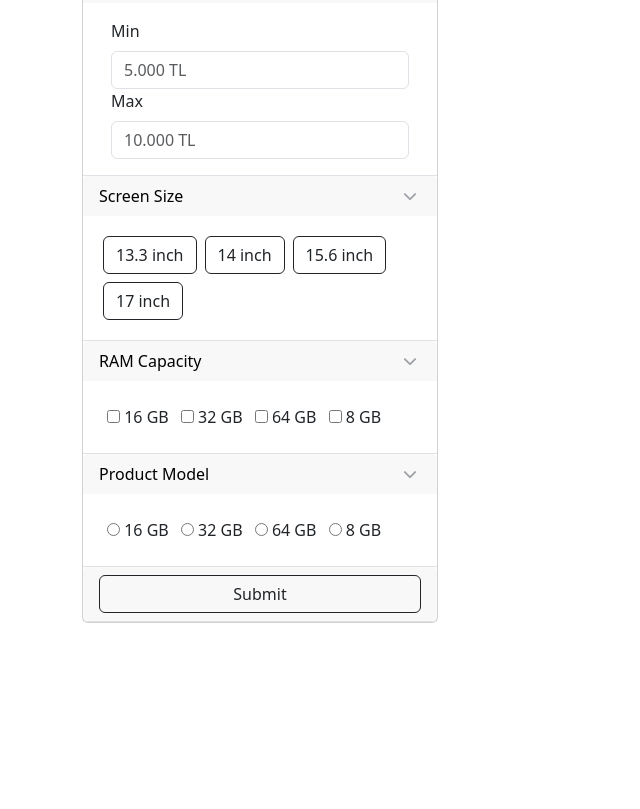
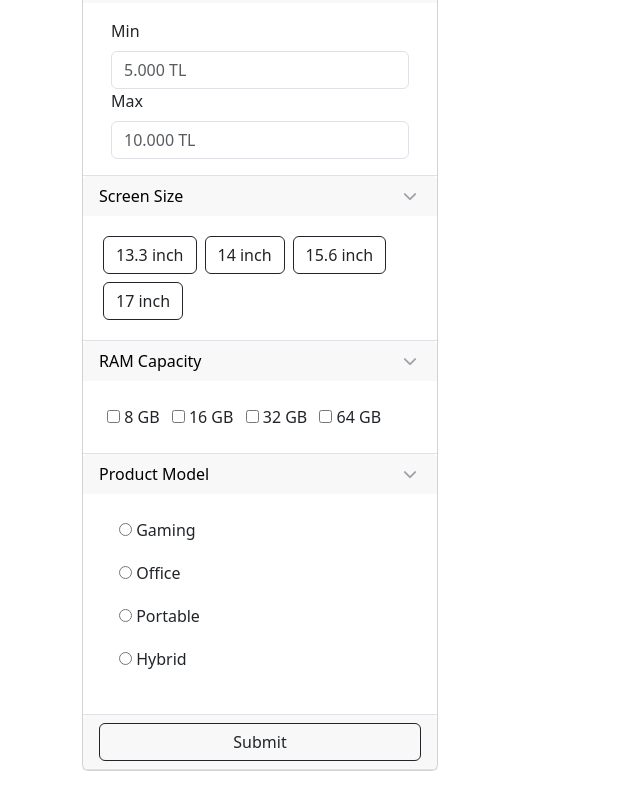
Before and after one commit to cnon06/filters, a plain HTML site: page index.html in a window 1280 px wide. Shown: the part 337-1146 px from the top of the page, without its empty margins (0-640 px from the left). Before the commit the page ends 1008 px from the top, so only its background shows below. Drawn offline with nearby package versions, Linux system fonts and the light colour scheme.

Commit message:
completed

```diff
--- a/index.html
+++ b/index.html
@@ -160,6 +160,10 @@
 
                 <div class="card-body col-12">
 
+                  <label for="" class="checkbox-btn my-2 me-2">
+                    <input type="checkbox" />
+                    <span class="form-check-label">8 GB</span>
+                  </label>
 
                   <label for="" class="checkbox-btn my-2 me-2">
                     <input type="checkbox" />
@@ -177,10 +181,7 @@
                   </label>
 
 
-                  <label for="" class="checkbox-btn my-2 me-2">
-                    <input type="checkbox" />
-                    <span class="form-check-label">8 GB</span>
-                  </label>
+
 
 
                 </div>
@@ -203,27 +204,37 @@
 
                 <div class="card-body col-12">
 
+                  <div class="container">
+                    <ul class="menu scroll">
+                      <li> <label for="" class="radio-btn my-2 me-2">
+                        <input type="radio" name="product-name" />
+                        <span class="form-check-label">Gaming</span>
+                      </label></li>
+                      <li><label for="" class="radio-btn my-2 me-2">
+                        <input type="radio" name="product-name" />
+                        <span class="form-check-label">Office</span>
+                      </label></li>
+                      <li><label for="" class="radio-btn my-2 me-2">
+                        <input type="radio" name="product-name" />
+                        <span class="form-check-label">Portable</span>
+                      </label></li>
+                      <li>  <label for="" class="radio-btn my-2 me-2">
+                        <input type="radio" name="product-name" />
+                        <span class="form-check-label">Hybrid</span>
+                      </label></li>
 
-                  <label for="" class="radio-btn my-2 me-2">
-                    <input type="radio" name="product-name" />
-                    <span class="form-check-label">16 GB</span>
-                  </label>
-
-                  <label for="" class="radio-btn my-2 me-2">
-                    <input type="radio" name="product-name" />
-                    <span class="form-check-label">32 GB</span>
-                  </label>
-
-                  <label for="" class="radio-btn my-2 me-2">
-                    <input type="radio" name="product-name" />
-                    <span class="form-check-label">64 GB</span>
-                  </label>
+                    </ul>
+                  </div>
 
 
-                  <label for="" class="radio-btn my-2 me-2">
-                    <input type="radio" name="product-name" />
-                    <span class="form-check-label">8 GB</span>
-                  </label>
+
+
+
+
+
+
+
+
 
 
                 </div>
```
